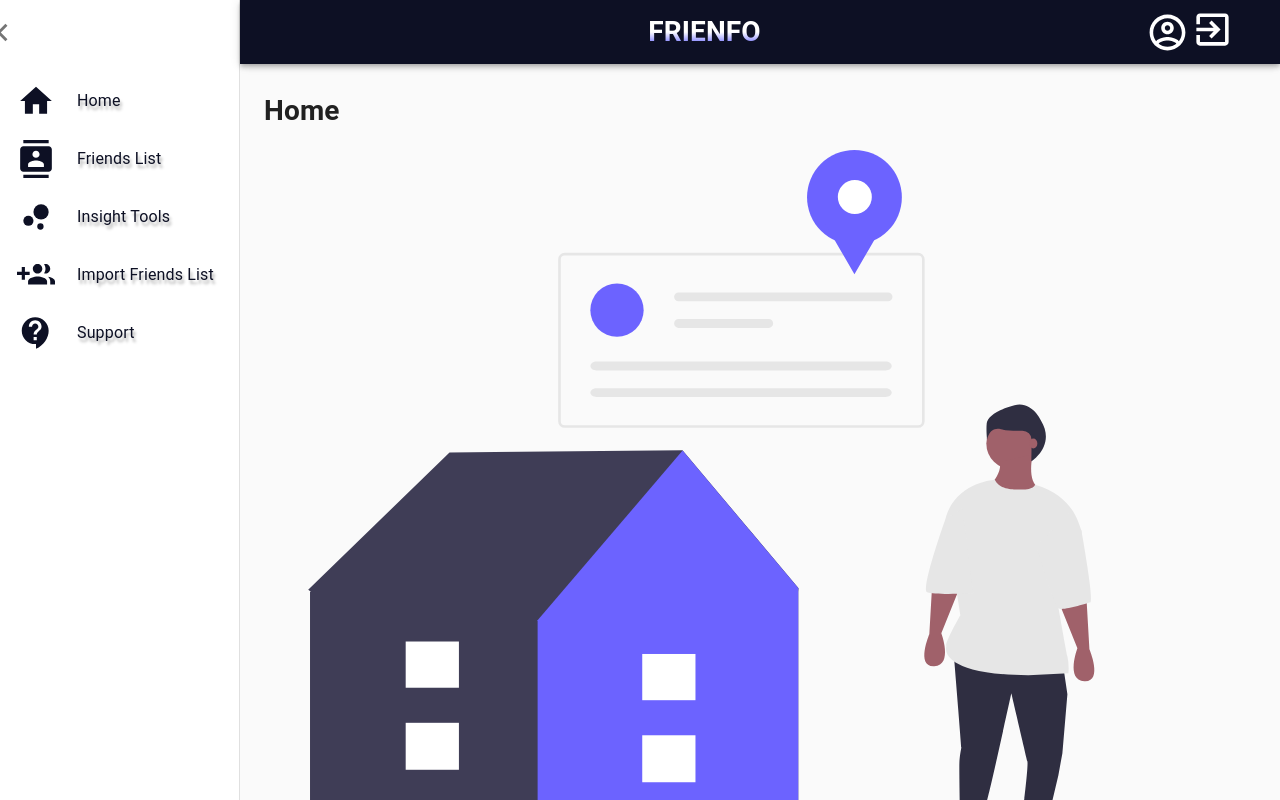
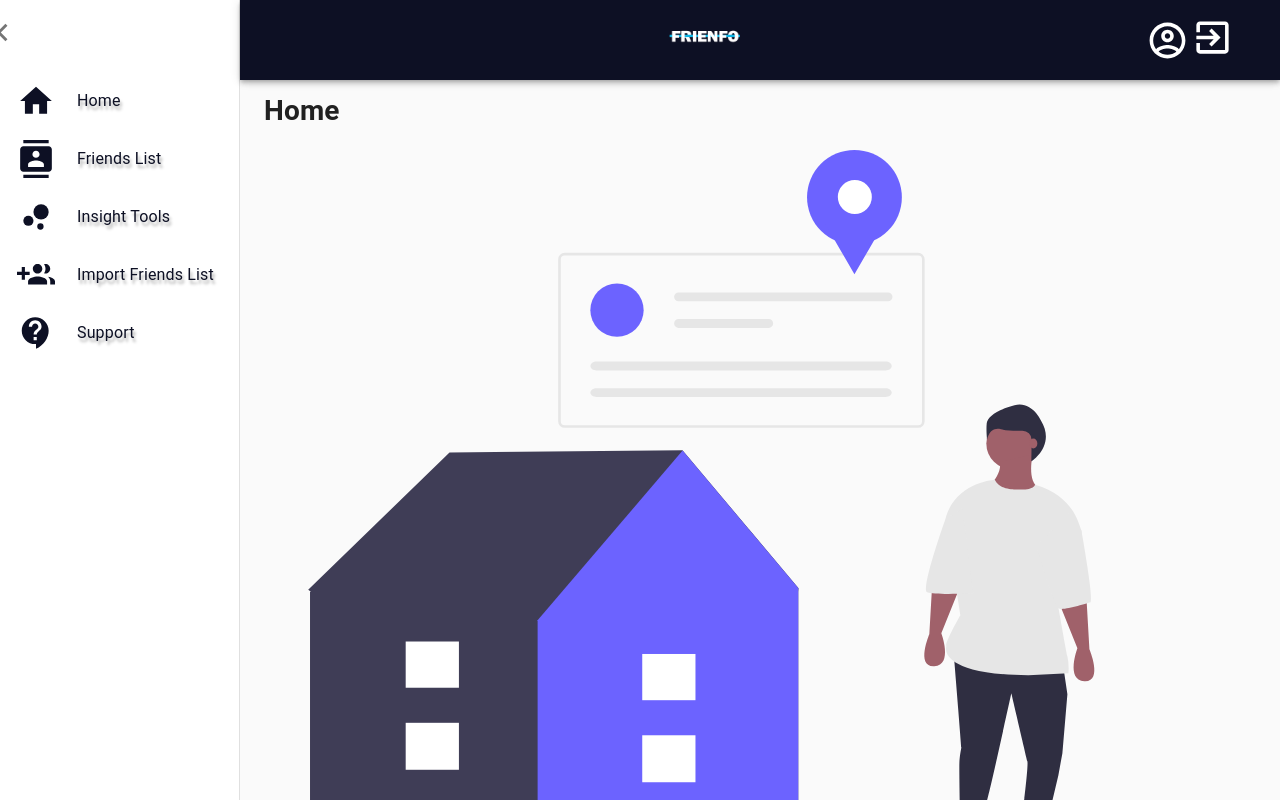
Before and after one commit to Sxlly/Frienfo, a React (Create React App) app in the folder frienfo/: page /Home in a window 1280 px wide. Built offline with nearby package versions, Linux system fonts and the light colour scheme.

Commit message:
png logo input

```diff
--- a/frienfo/src/Home.js
+++ b/frienfo/src/Home.js
@@ -22,6 +22,7 @@ import { Options } from "./options";
 
 //import of images and svg's
 import HomeImg from "./HomeImg.svg";
+import FrienfoLogo from "./FrienfoLogo2.png";
 
 const drawerWidth = 240;
 
@@ -112,7 +113,7 @@ const useStyles = makeStyles((theme) => ({
 
         margin: "auto",
         textAlign: "center",
-        maxWidth: "215px",
+        maxWidth: "80px",
         padding: 2,
         backgroundColor: "white",
         backgroundImage: "linear-gradient(to bottom, white 0%, white 50%, blue 100%)",
@@ -221,7 +222,7 @@ function Home() {
                     >
                         <ListIcon style={icon_styles.button} />
                     </IconButton>
-                    <h1 className={classes.logo}>FRIENFO</h1>
+                    <img src = {FrienfoLogo} className={classes.logo} />
                     <AccountCircleOutlinesIcon style={icon_styles.button}>
                         <Badge badgeContent={5} />
                     </AccountCircleOutlinesIcon>
--- a/frienfo/src/Landing.js
+++ b/frienfo/src/Landing.js
@@ -13,6 +13,7 @@ import Typography from "@material-ui/core/Typography";
 
 //importing images file
 import {ReactComponent as Logo } from './pic1.svg';
+import FrienfoLogo from './FrienfoLogo2.png';
 
 
 //Landing page css styling
@@ -308,7 +309,7 @@ function Landing() {
 
             <nav style = {styles.navBar}>
                 <div style = {styles.navbarContainer}>
-                    <a href="/" style = {styles.navbarLogo}>FRIENFO</a>
+                    <img src = {FrienfoLogo}  />
                     <div>
                         <span></span>
                         <span></span>
```
Also changed, not shown: frienfo/src/FrienfoLogo2.png (added).
